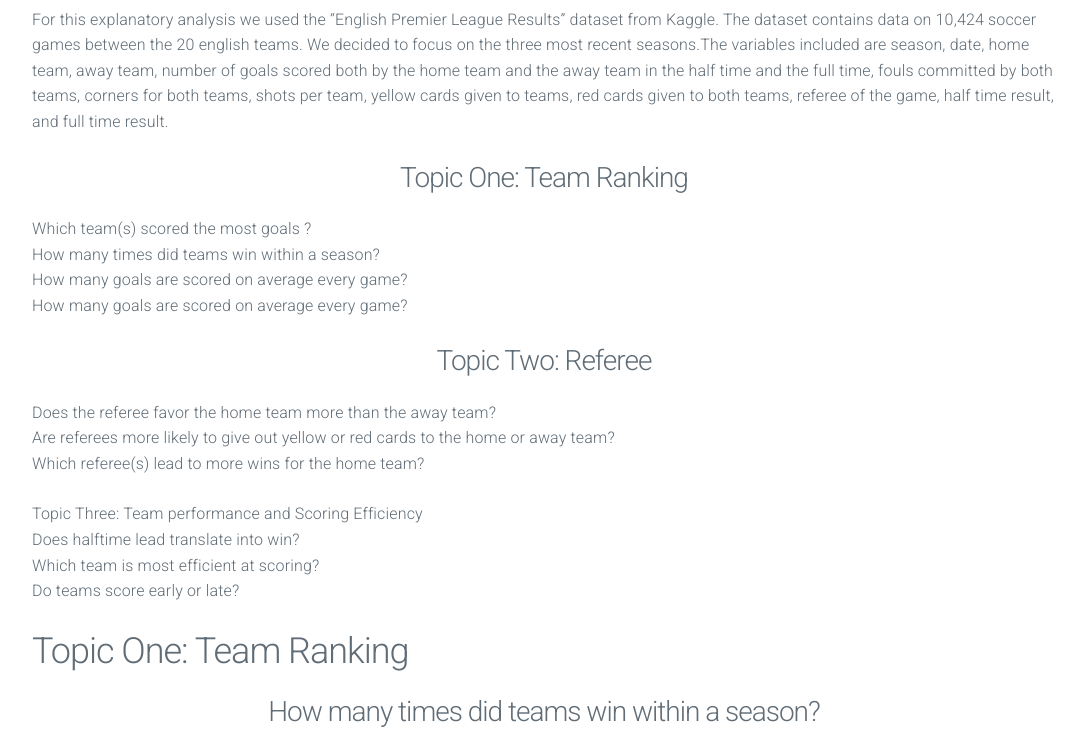
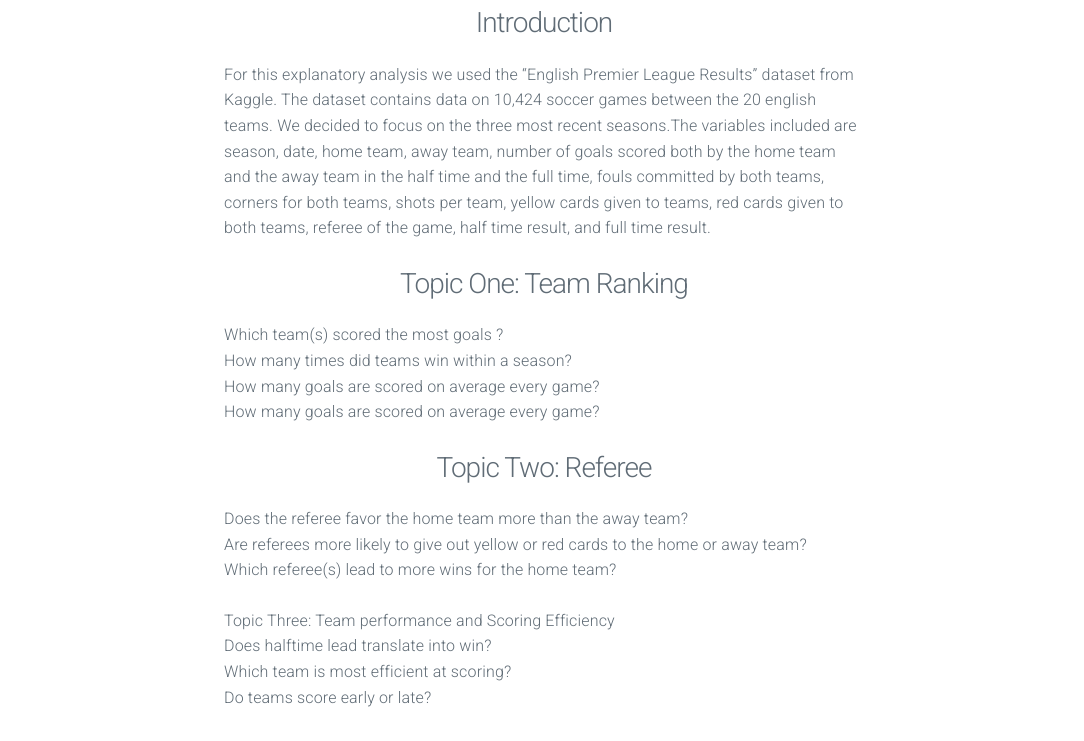
Before and after one commit to BullOXNiu/Mini_Project_2, a plain HTML site: page index.html in a window 1280 px wide. Shown: the part 125-866 px from the top of the page, without its empty margins (96-1180 px from the left). Drawn offline with nearby package versions, Linux system fonts and the light colour scheme; a script that the page names is missing.

Commit message:
adsfadfs

```diff
--- a/style.css
+++ b/style.css
@@ -9,8 +9,8 @@ h3 {
 
 body {
     font-size: 16px;
-    padding-left: 10%;
-    padding-right: 10%;
+    padding-left: 25%;
+    padding-right: 25%;
 }
 
 .tableauPlaceholder{
```
